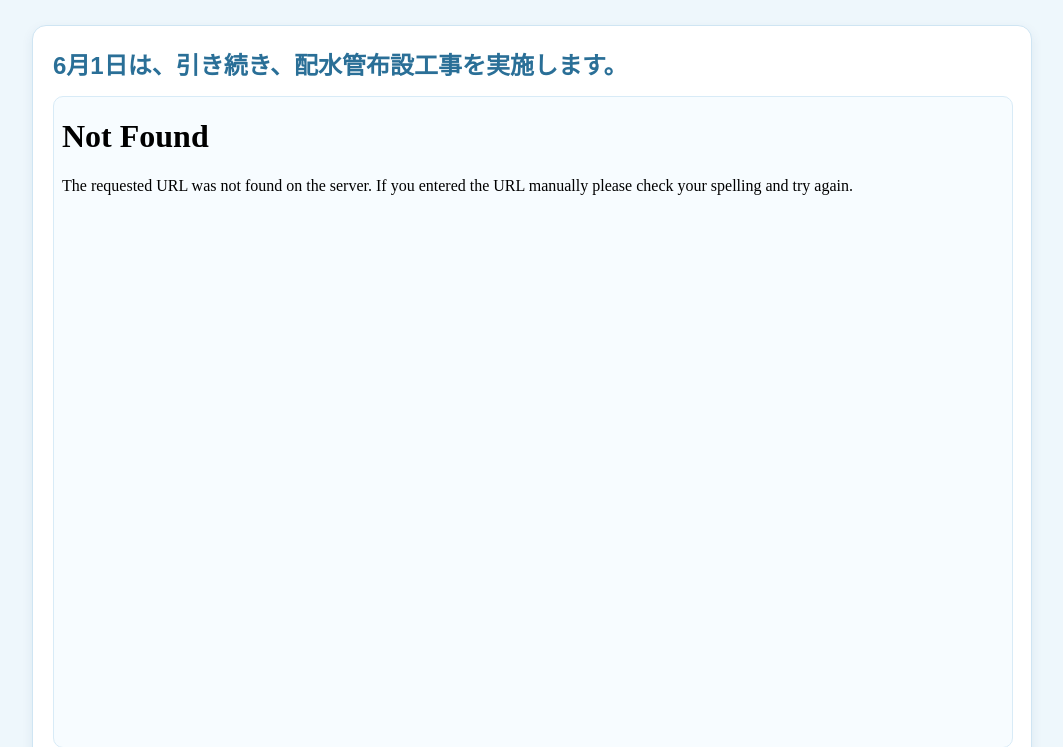
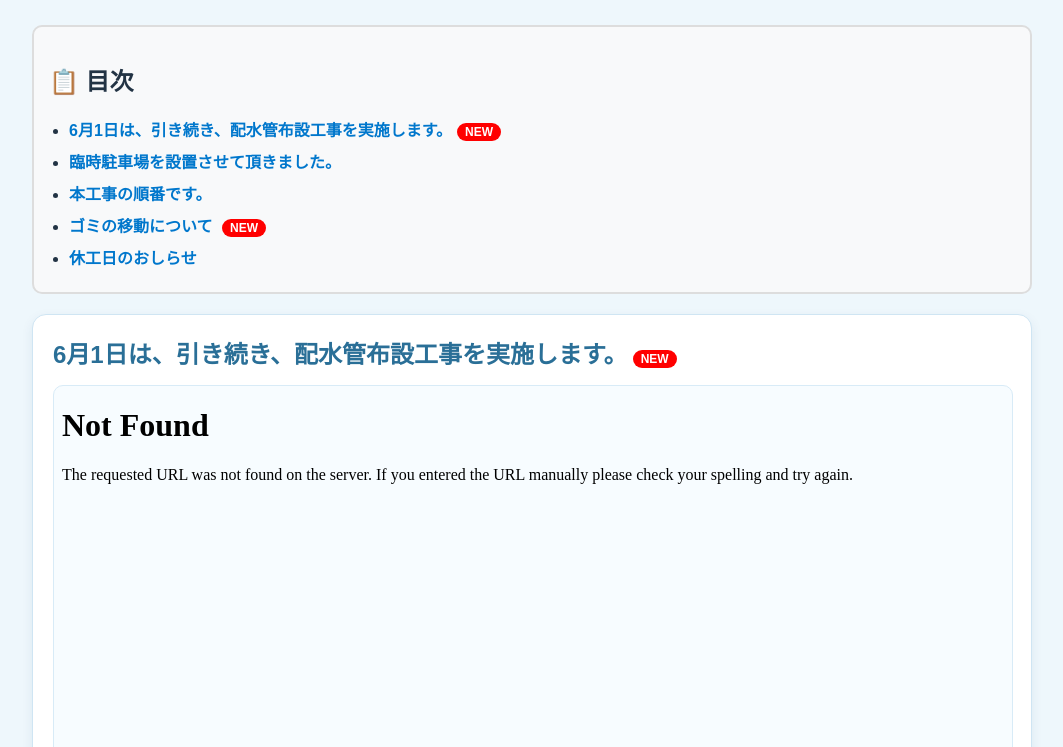
Before and after one commit to takeda03731-yu/construction_board, a Flask app: page / in a window 1280 px wide. Shown: the part 132-879 px from the top of the page, without its empty margins (108-1171 px from the left). Run offline with Flask 3, Linux system fonts and the light colour scheme; some libraries are stand-ins or nearby versions.

Commit message:
目次追加

```diff
--- a/static/base.css
+++ b/static/base.css
@@ -181,3 +181,47 @@ body {
 .notice-text {
     white-space: pre-line;
 }
+
+/* 目次 */
+.toc {
+    background: #f8f9fa;
+    border: 2px solid #ddd;
+    border-radius: 10px;
+    padding: 15px;
+    margin-bottom: 20px;
+}
+
+.toc ul {
+    margin: 0;
+    padding-left: 20px;
+}
+
+.toc li {
+    margin: 8px 0;
+}
+
+.toc a {
+    text-decoration: none;
+    color: #0077cc;
+    font-weight: bold;
+}
+
+.toc a:hover {
+    text-decoration: underline;
+}
+
+/* NEWバッジ */
+.new-badge {
+    background: red;
+    color: white;
+    font-size: 12px;
+    padding: 2px 8px;
+    border-radius: 20px;
+    margin-left: 5px;
+    font-weight: bold;
+}
+
+/* スムーズスクロール */
+html {
+    scroll-behavior: smooth;
+}
--- a/templates/base.html
+++ b/templates/base.html
@@ -13,9 +13,18 @@
         <header class="main-header">
             <h1>{{ site.construction_name }}</h1>
         </header>
-
+        <nav class="toc">
+            <h2>📋 目次</h2>
+            <ul>
+                <li><a href="#work">6月1日は、引き続き、配水管布設工事を実施します。<span class="new-badge">NEW</span></a></li>
+                <li><a href="#parking">臨時駐車場を設置させて頂きました。</a></li>
+                <li><a href="#flow">本工事の順番です。</a></li>
+                <li><a href="#garbage">ゴミの移動について <span class="new-badge">NEW</span></a></li>
+                <li><a href="#holiday">休工日のおしらせ</a></li>
+            </ul>
+        </nav>
         <section class="card">
-            <h2>6月1日は、引き続き、配水管布設工事を実施します。</h2>
+            <h2 id="work">6月1日は、引き続き、配水管布設工事を実施します。<span class="new-badge">NEW</span></h2>
 
             {% set ext = site.image_file.split('.')[-1].lower() %}
 
@@ -31,8 +40,8 @@
                 {{ site.image_description }}
             </p>
 
-<section class="card">
-            <h2>臨時駐車場を設置させて頂きました。</h2>
+        <section class="card">
+            <h2 id="parking">臨時駐車場を設置させて頂きました。</h2>
 
             {% set ext = site.image_file.split('.')[-1].lower() %}
 
@@ -48,8 +57,8 @@
                 {{ site.image_description3 }}
             </p>
 
-            <section class="card">
-                <h2>本工事の順番です。</h2>
+        <section class="card">
+                <h2 id="flow">本工事の順番です。</h2>
 
                 {% set ext = site.image_file2.split('.')[-1].lower() %}
 
@@ -66,8 +75,11 @@
                 </p>
             </section>
 
-            <section class="card">
-                <h2>ゴミの移動について</h2>
+        <section class="card">
+                <h2 id="garbage">
+                    ゴミの移動について
+                    <span class="new-badge">NEW</span>
+                </h2>
 
                 {% set ext = site.image_file4.split('.')[-1].lower() %}
 
@@ -85,7 +97,7 @@
             </section>
 
             <section class="card notice-box">
-                <h2>【休工日のおしらせ】</h2>
+                <h2 id="holiday">【休工日のおしらせ】</h2>
                 <p style="white-space: pre-line;">{{ site.holiday_notice }}</p>
             </section>
 
```
